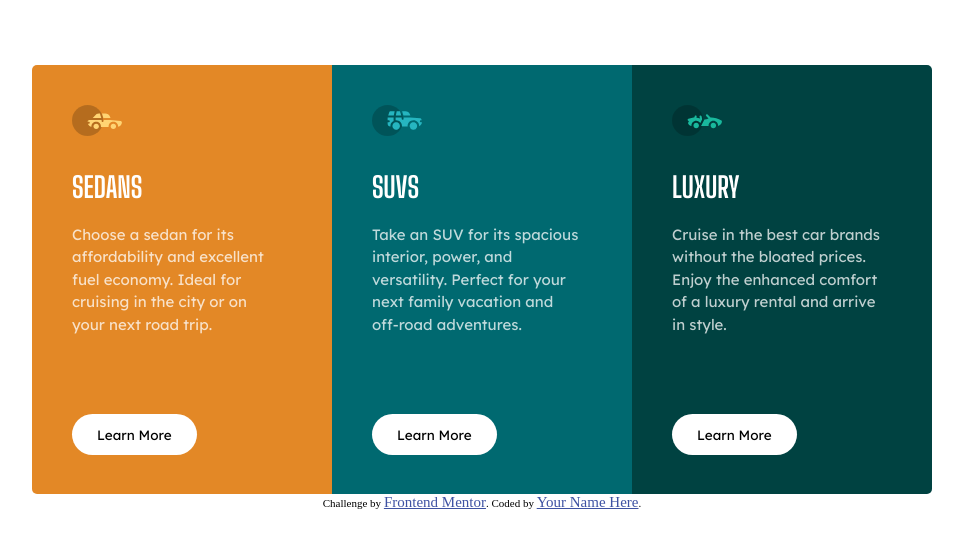
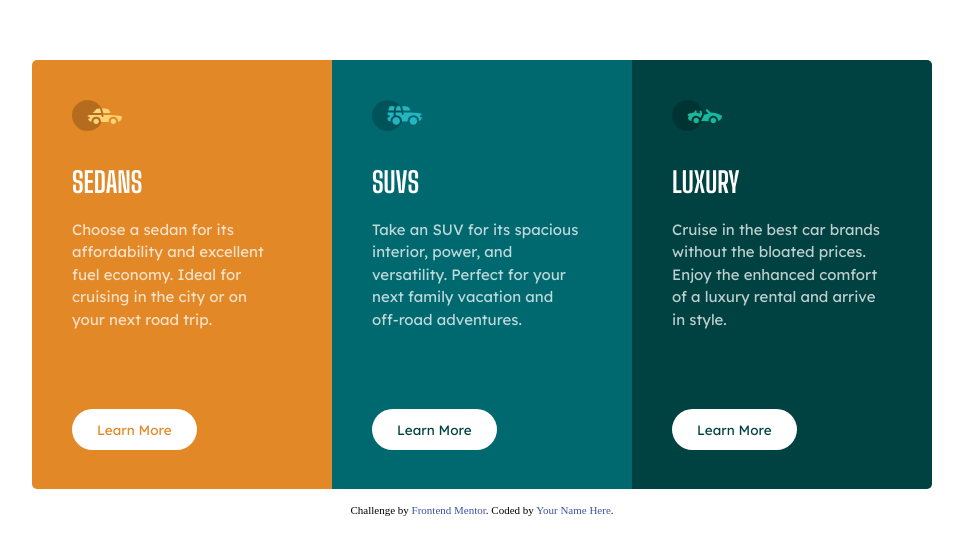
Before and after one commit to victoriacesar/threeCardComponent, a plain HTML site: page index.html in a window 1280 px wide. Shown: the part 112-666 px from the top of the page, without its empty margins (158-1121 px from the left). Drawn offline with Linux system fonts and the light colour scheme.

Commit message:
style of links

```diff
--- a/style.css
+++ b/style.css
@@ -82,7 +82,7 @@ body {
   border-radius: 5px 0 0 5px;
 }
 
-.sedans button {
+.sedans a {
   color: var(--orange);
 }
 
@@ -94,7 +94,7 @@ body {
   background-position: 40px 40px;
 }
 
-.suvs button {
+.suvs a {
   color: var(--dark-cyan);
 }
 
@@ -107,6 +107,18 @@ body {
   border-radius: 0px 5px 5px 0px;
 }
 
-.luxury button {
+.luxury a {
   color: var(--dark-cyan);
 }
+
+/* front-end mentor */
+.attribution {
+  font-size: 11px;
+  text-align: center;
+  margin-top: 1rem;
+}
+.attribution a {
+  font-size: 11px;
+  color: var(--orange);
+  text-decoration: none;
+}
```
